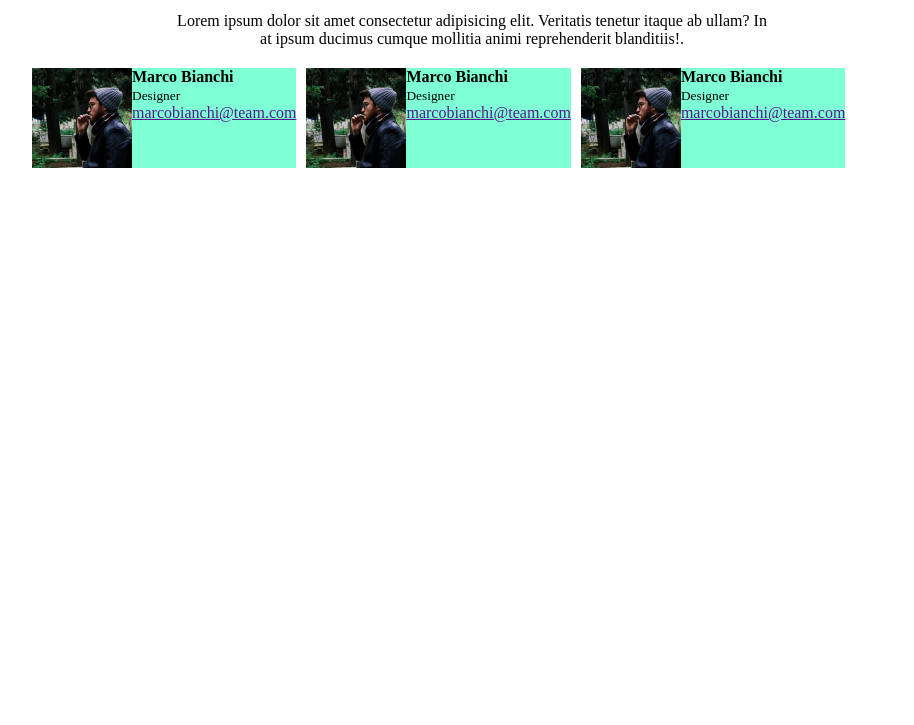
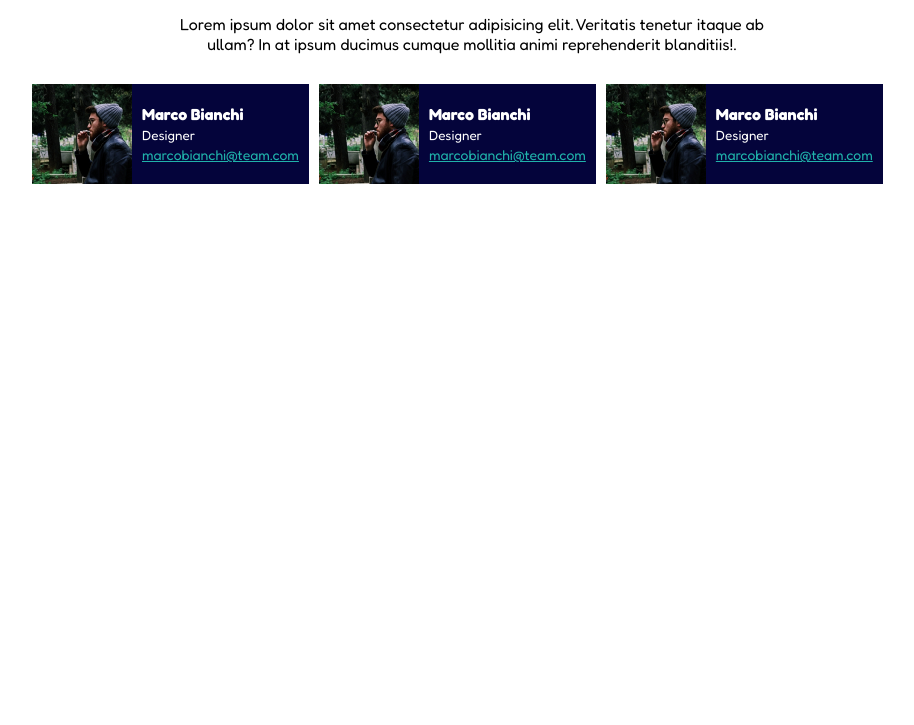
Before and after one commit to Nembo93/html-css-float-cards, a plain HTML site: page index.html in a window 1280 px wide. Shown: the part 75-800 px from the top of the page, without its empty margins (168-1082 px from the left). Drawn offline with Linux system fonts and the light colour scheme.

Commit message:
Inserito padding

```diff
--- a/css/index.css
+++ b/css/index.css
@@ -12,6 +12,10 @@
 }
 
 /* TYPOGRAPHY */
+body{
+    font-family: 'Fredoka', sans-serif;
+}
+
 
 /* MAIN */
 
@@ -24,10 +28,11 @@ h1{
     text-align: center;
     margin-top: 20px;
     margin-bottom: 30px;
+    color: #E53170;
 }
 p{
     text-align: center;
-    margin-bottom: 20px;
+    margin-bottom: 30px;
 }
 
 /* card */
@@ -37,7 +42,8 @@ p{
 }
 
 .box_card{
-    background-color: aquamarine;
+    color: white;
+    background-color: rgb(4, 4, 59);
     float: left;
     margin-left: 10px;
     margin-bottom: 20px;
@@ -49,4 +55,13 @@ p{
 }
 .card_info{
     float: left;
+    padding: 20px 10px;
 }
+.card_info small, a{
+    margin-top: 5px;
+    margin-bottom: 5px;
+}
+.mail{
+   color: lightseagreen;
+   font-size: 14px;
+}
--- a/index.html
+++ b/index.html
@@ -4,6 +4,11 @@
     <meta charset="UTF-8">
     <meta http-equiv="X-UA-Compatible" content="IE=edge">
     <meta name="viewport" content="width=device-width, initial-scale=1.0">
+    <!-- Google font -->
+    <link rel="preconnect" href="https://fonts.googleapis.com">
+    <link rel="preconnect" href="https://fonts.gstatic.com" crossorigin>
+    <!--/ Google font  -->
+<link href="https://fonts.googleapis.com/css2?family=Fredoka:wght@300;400;700&display=swap" rel="stylesheet">
     <link rel="stylesheet" href="css/index.css">
     <title>Float card</title>
 </head>
@@ -22,7 +27,7 @@
                 <h4>Marco Bianchi</h4>
                 <small>Designer</small>
                 <br>
-                <a href="">marcobianchi@team.com</a>
+                <a class="mail" href="">marcobianchi@team.com</a>
             </div>
         </div>
 
@@ -32,7 +37,7 @@
                 <h4>Marco Bianchi</h4>
                 <small>Designer</small>
                 <br>
-                <a href="">marcobianchi@team.com</a>
+                <a class="mail" href="">marcobianchi@team.com</a>
             </div>
         </div>
 
@@ -42,9 +47,11 @@
                 <h4>Marco Bianchi</h4>
                 <small>Designer</small>
                 <br>
-                <a href="">marcobianchi@team.com</a>
+                <a class="mail" href="">marcobianchi@team.com</a>
             </div>
         </div>
+
+
 
 
 
```
